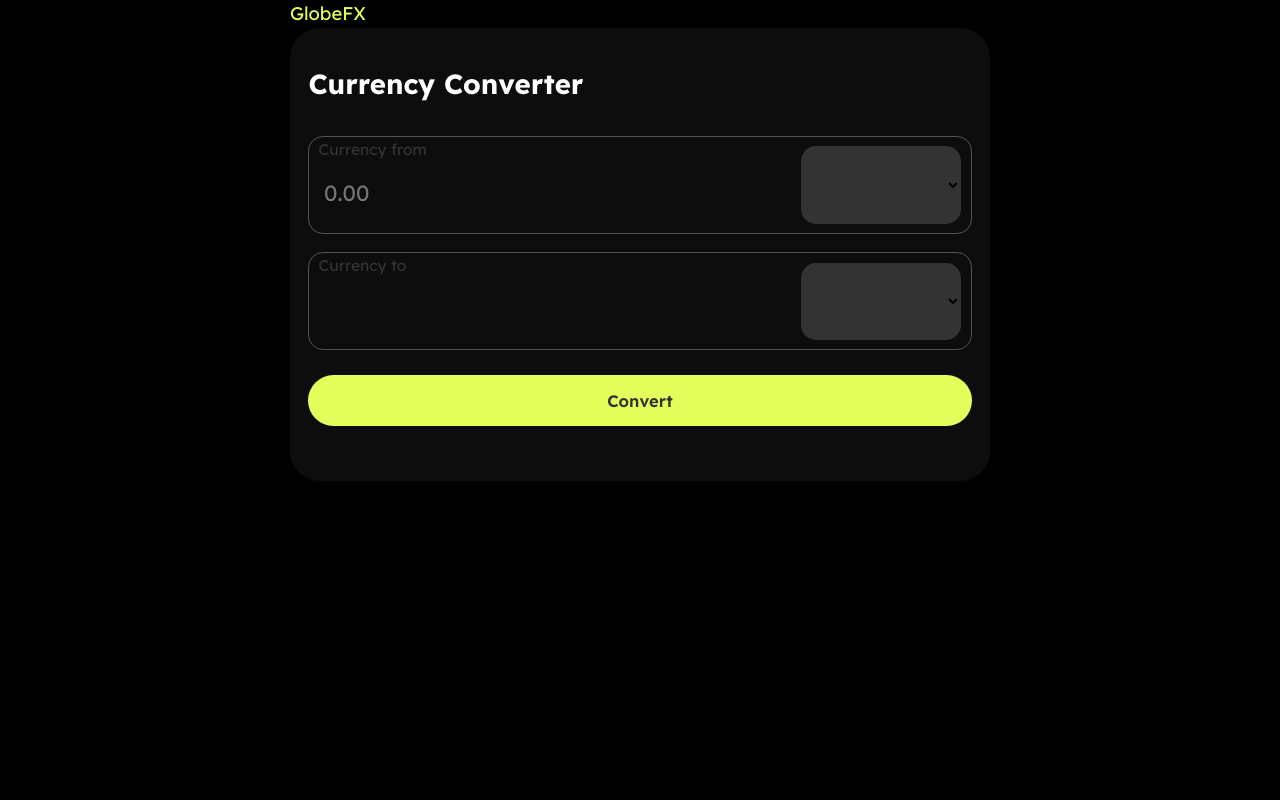
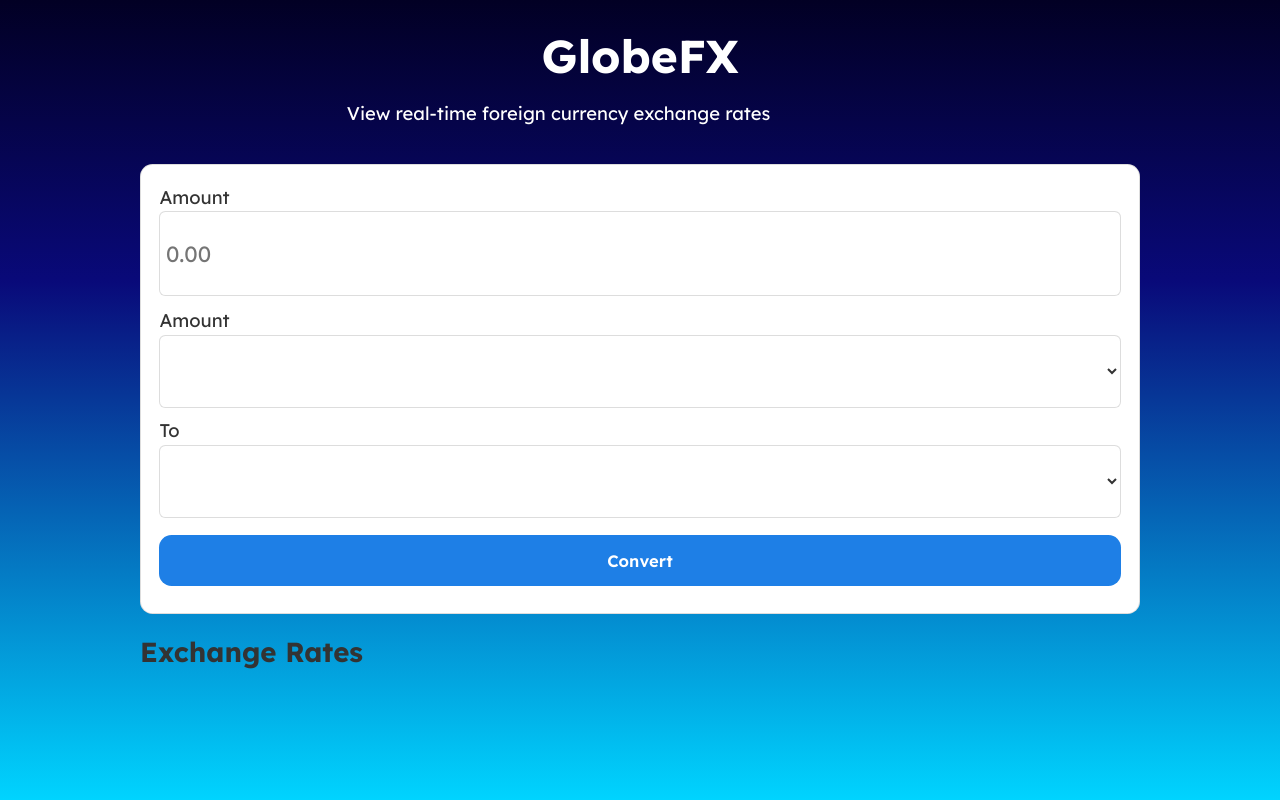
Before and after one commit to ramseyediku/tfs-submssion, a plain HTML site: page index.html in a window 1280 px wide. Drawn offline with Linux system fonts and the light colour scheme; no server answers.

Commit message:
style overhaul

```diff
--- a/index.html
+++ b/index.html
@@ -15,30 +15,32 @@
 <body>
     <main>
         <div class="container">
-            <nav class="nav">
-                <span class="logo">GlobeFX</span>
-            </nav>
-            <section class="panel">
-                <h1>Currency Converter</h1>
+
+            <div class="header">
+                <h1 class="title">GlobeFX</h1>
+                <p>View real-time foreign currency exchange rates</p>
+            </div>
 
             <form action="" class="form" method="post">
+                <label for="amount">Amount</label>
+                <input required type="number" name="amount" min="0" step=".01" placeholder="0.00" class="form__currency__value">
 
-                    <div class="form__currency">
-                        <span>Currency from</span>
-                        <input required type="number" name="amount" min="0" step=".01" placeholder="0.00" class="form__currency__value">
+                <label for="currency-from">Amount</label>
                 <select name="currency-from"></select>
-                    </div>
 
                 <div class="arrows"></div>
 
-                    <div class="form__currency">
-                        <span>Currency to</span>
-                        <input type="number" min="0" step=".01" class="form__currency__value" disabled>
+                <label for="currency-to">To</label>
                 <select name="currency-to"></select>
-                    </div>
 
                 <input class="button" type="submit" value="Convert">
             </form>
+
+            <section class="resutlts"></section>
+
+            <section class="table">
+                <h1>Exchange Rates</h1>
+
             </section>
         </div>
     </main>
--- a/js/index.js
+++ b/js/index.js
@@ -1,5 +1,7 @@
 document.addEventListener("DOMContentLoaded", () => {
     let currencyDropdowns = document.querySelectorAll("select")
+    let container = document.querySelector(".container")
+    let currencyInputs = document.querySelectorAll("input[type='number']")
     let form = document.querySelector("form");
     let defaultCurrency = "USD";
 
@@ -22,11 +24,13 @@ document.addEventListener("DOMContentLoaded", () => {
     form.addEventListener("submit", e => {
         e.preventDefault();
 
+        let results = document.querySelector(".results")
+        if (results != null) results.remove()
+
         let currencyFrom = currencyDropdowns[0].value
         let currencyTo = currencyDropdowns[1].value
+
         let amount = document.querySelector("input[name='amount']")
-
-        https://v6.exchangerate-api.com/v6/YOUR-API-KEY/pair/EUR/GBP/AMOUNT
 
         fetch(`https://v6.exchangerate-api.com/v6/5f4ac2b2db62a913579d2dbc/pair/${currencyFrom}/${currencyTo}/${amount.value}`, {
             method: 'GET',
@@ -60,7 +64,12 @@ document.addEventListener("DOMContentLoaded", () => {
 
     // show currency conversion results
     function showConversionResult(rate,result) {
-        console.log(rate)
-        console.log(result)
+        currencyInputs[1].value = result
+
+        let results = document.createElement("div")
+        results.className = "results"
+        results.innerText = rate;
+        container.append(results)
+
     }
 });
--- a/style/reset.css
+++ b/style/reset.css
@@ -1,14 +1,12 @@
+/* CSS reset boilerplate I use for projects */
+
 :root {
-    --body-font-family: "Lexend", sans-serif;
-    --heading-font-family: "Lexend", sans-serif;
+  --body-font-family: "Lexend", sans-serif;
+  --heading-font-family: "Lexend", sans-serif;
 
-    --body-line-height: 1.5;
-    --heading-line-height: 1.1;
-
-    --color: red;
+  --body-line-height: 1.5;
+  --heading-line-height: 1.1;
 }
-
-
 
 /* applying box-sizing of border-box */
 *, *::before, *::after {
--- a/style/style.css
+++ b/style/style.css
@@ -1,27 +1,65 @@
-/* utility classes */
-
+/* custom properties */
 :root {
     --clr-dark: hsl(0, 0%, 20%);
     --clr-light: hsl(0, 0%, 100%);
     --clr-grey: hsla(0, 0%, 69%, 0.432);
 
+    --clr-accent: hsl(211, 80%, 51%);
 
+    --border-radius: 12.5px;
 
-    --clr-accent: hsl(0, 0%, 5%);
-    --clr-accent-2: rgb(0, 0, 0);
-    --clr-accent-3: hsl(70, 100%, 68%);
-
-    --border-radius: 30px;
-
+    /* variable font size partially based on the viewport of the screen */
     font-size: clamp(1rem, 0.95rem + 0.25vw, 1.15rem);
 }
 
 
-
+/* utility classes */
 body {
     font-family: var(--body-font-family);
     color: var(--clr-dark);
-    background-color: var(--clr-accent-2);
+    background: linear-gradient(180deg, rgba(2,0,36,1) 0%, rgba(9,9,121,1) 35%, rgba(0,212,255,1) 100%);
+}
+
+.container {
+    width: min(1000px, 100% - 2rem);
+    margin-inline: auto;
+}
+
+.title {
+    font-family: var(--heading-font-family);
+    color: var(--clr-light);
+    font-size: 2.5rem;
+}
+
+.button {
+    padding: .9em 3.25em;
+    background-color: var(--clr-accent);
+    border-radius: var(--border-radius);
+    color: var(--clr-light);
+    font-weight: 600;
+    margin-top: .5em;
+    display: block;
+    width: 100%;
+    font-size: .9rem;
+    border: none;
+}
+
+
+/* general styling */
+
+main {
+    display: grid;
+    gap: 2em;
+}
+
+input,select {
+    background-color: var(--clr-light);
+    border: solid 1px var(--clr-grey);
+    border-radius: calc(var(--border-radius) /2);
+    padding: 1.25em .25em ;
+    color: var(--clr-dark);
+    width: 100%;
+    margin-bottom: .5em;
 }
 
 /* code to remove spinners from input type number specifically from this product */
@@ -35,95 +73,27 @@ input[type="number"] {
     -moz-appearance: textfield;
 }
 
+select {
+    padding-inline: 0.75em;
+    border-radius: calc(var(--border-radius) /2);
+}
 
-.container {
-    width: min(700px, 100% - 2rem);
-    margin-inline: auto;
+.header {
+    text-align: center;
+    margin-block: 1em;
+    color: var(--clr-light);
+    span {opacity: .5;}
 }
 
 
-.title {
-    font-family: var(--heading-font-family);
-    font-size: 2.5rem;
-}
-
-.button {
-    padding: .9em 3.25em;
-    background-color: var(--clr-accent-3);
-    border-radius: var(--border-radius);
-    color: var(--clr-dark);
-    font-weight: 600;
-    margin-top: 1.5em;
-    display: block;
-    width: 100%;
-    font-size: .9rem;
-    border: none;
-}
-
-
-/* general styling */
-main {
-    display: grid;
-    gap: 2em;
-}
-
-.nav {
-    .logo {
-        color: var(--clr-accent-3);
-    }
-}
-
-.panel {
-    background-color: var(--clr-accent);
+.form {
+    margin-block: 2em 1em;
+    background-color: var(--clr-light);
+    border: solid 1px var(--clr-grey);
     border-radius: var(--border-radius);
     padding: 1em;
 
-    h1 {
-        color: var(--clr-light);
-    }
-
-
-    .form {
-        margin-block: 2em;
-
-        .form__currency {
-            border: solid 1px var(--clr-grey);
-            border-radius: calc(var(--border-radius) /2);
-            width: 100%;
-            padding: .5em;
-            margin-bottom: 1em;
-
-            display: flex;
-            justify-content: space-between;
-
-            position: relative;
-
-            span {
-                position: absolute;
-                font-size: 0.85rem;
-                top: 1%;
-            }
-
-            .form__currency__value {
-                font-size: 1.2rem;
-                align-self: center;
-            }
-
-            input {
-                background-color: var(--clr-accent);
-                border: 0;
-                padding: .75em .25em;
-                color: var(--clr-light);
-                margin-top: .75em;
-            }
-
-            select {
-                background-color: var(--clr-dark);
-                border: 0;
-                border-radius: calc(var(--border-radius) /2);
-                flex-basis: 25%;
-                text-align: center;
-            }
-        }
+    .form__currency__value {
+        font-size: 1.2rem;
     }
 }
```
Lines whose indentation alone changed are shown as unchanged.
